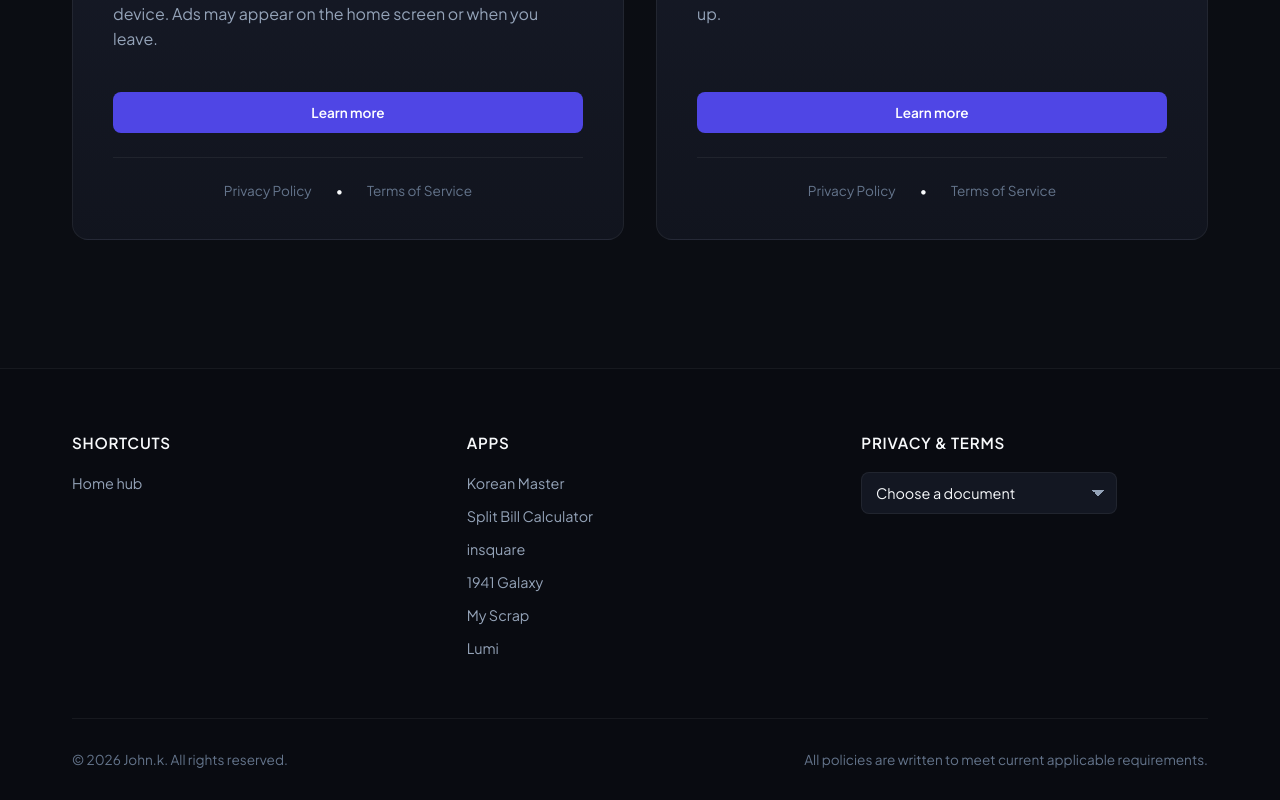
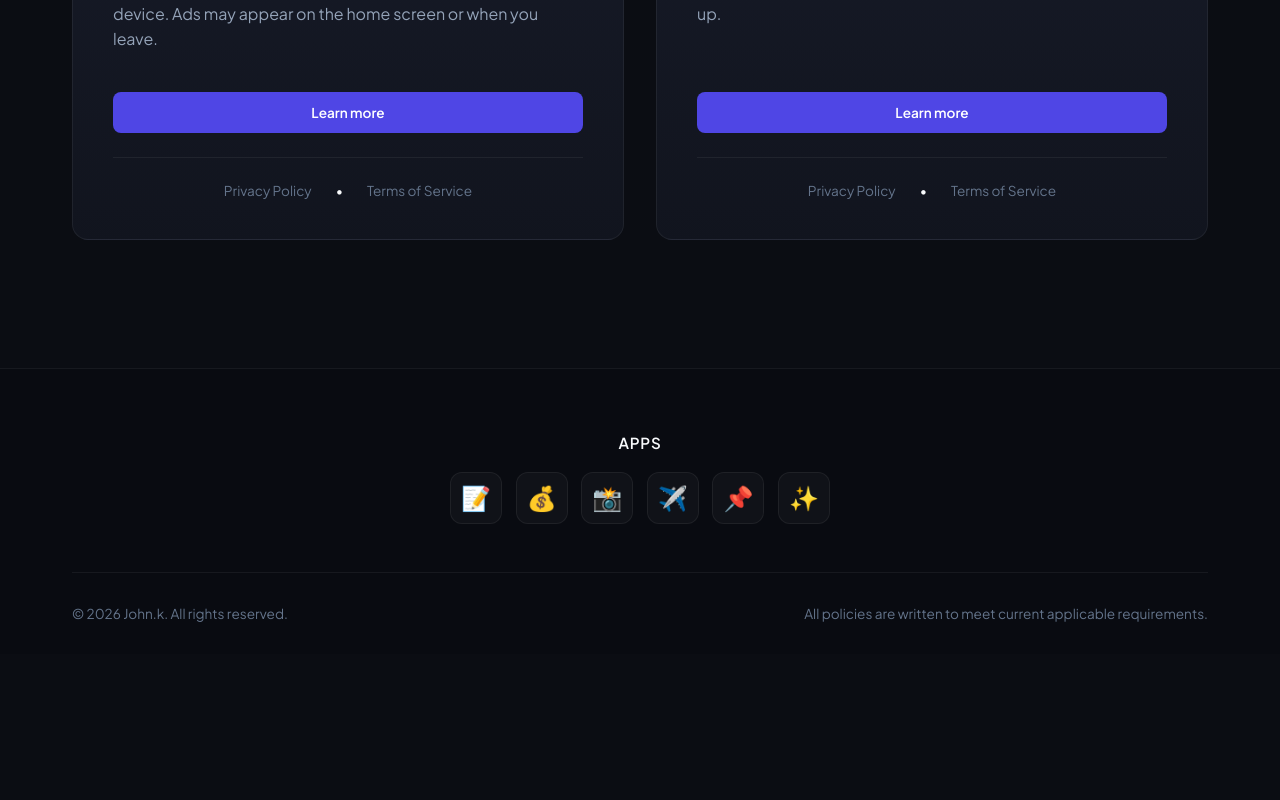
Before and after one commit to jinmo78/my-app-policies, a Next.js app: page /en in a window 1280 px wide. Shown: the part 1591-2391 px from the top of the page. After the commit the page ends 2245 px from the top, so only its background shows below. Built offline with nearby package versions, Linux system fonts and the light colour scheme.

Commit message:
푸터를 앱 아이콘만 남기고 바로가기·약관 열을 뺀다.
Co-authored-by: Cursor <cursoragent@cursor.com>

```diff
--- a/src/app/[lang]/layout.tsx
+++ b/src/app/[lang]/layout.tsx
@@ -5,7 +5,6 @@ import { getAllApps } from "@/lib/apps";
 import { getDictionary } from "@/lib/dictionary";
 import { isLocale, locales, type Locale } from "@/lib/i18n";
 import LanguageSwitcher from "@/components/LanguageSwitcher";
-import FooterPolicySelect from "@/components/FooterPolicySelect";
 
 type Props = {
   children: React.ReactNode;
@@ -62,35 +61,21 @@ export default async function LangLayout({ children, params }: Props) {
 
         <footer className="footer">
           <div className="container">
-            <div className="footer-grid">
-              <div className="footer-col">
-                <h4>{dict.footer.shortcuts}</h4>
-                <ul>
-                  <li>
-                    <a href={base}>{dict.footer.homeHub}</a>
-                  </li>
-                </ul>
-              </div>
-              <div className="footer-col">
-                <h4>{dict.footer.apps}</h4>
-                <ul>
-                  {apps.map((app) => (
-                    <li key={app.id}>
-                      <a href={`${base}/apps/${app.id}`}>{app.name}</a>
-                    </li>
-                  ))}
-                </ul>
-              </div>
-              <div className="footer-col">
-                <h4>{dict.footer.policies}</h4>
-                <FooterPolicySelect
-                  apps={apps.map((app) => ({ id: app.id, name: app.name }))}
-                  base={base}
-                  placeholder={dict.footer.policySelectPlaceholder}
-                  privacyShort={dict.footer.privacyShort}
-                  termsShort={dict.footer.termsShort}
-                />
-              </div>
+            <div className="footer-apps">
+              <h4>{dict.footer.apps}</h4>
+              <nav className="footer-app-icons" aria-label={dict.footer.apps}>
+                {apps.map((app) => (
+                  <a
+                    key={app.id}
+                    href={`${base}/apps/${app.id}`}
+                    className="footer-app-icon"
+                    title={app.name}
+                    aria-label={app.name}
+                  >
+                    <span aria-hidden="true">{app.icon}</span>
+                  </a>
+                ))}
+              </nav>
             </div>
             <div className="footer-bottom">
               <p>&copy; 2026 John.k. {dict.footer.rights}</p>
--- a/src/app/globals.css
+++ b/src/app/globals.css
@@ -170,26 +170,7 @@ a {
   color: var(--text-main);
 }
 
-.footer {
-  border-top: 1px solid var(--border-color);
-  padding: 4rem 0 2rem;
-  margin-top: auto;
-  background-color: rgba(9, 11, 17, 0.8);
-}
-
-.footer-grid {
-  display: grid;
-  grid-template-columns: 1fr 1fr 1fr;
-  gap: 3rem;
-  margin-bottom: 3rem;
-}
-
 @media (max-width: 768px) {
-  .footer-grid {
-    grid-template-columns: 1fr;
-    gap: 2rem;
-  }
-
   .header-right {
     gap: 0.75rem;
   }
@@ -199,7 +180,19 @@ a {
   }
 }
 
-.footer-col h4 {
+.footer {
+  border-top: 1px solid var(--border-color);
+  padding: 4rem 0 2rem;
+  margin-top: auto;
+  background-color: rgba(9, 11, 17, 0.8);
+}
+
+.footer-apps {
+  margin-bottom: 3rem;
+  text-align: center;
+}
+
+.footer-apps h4 {
   font-size: 0.95rem;
   font-weight: 600;
   margin-bottom: 1.25rem;
@@ -208,53 +201,31 @@ a {
   color: var(--text-main);
 }
 
-.footer-col ul {
-  list-style: none;
+.footer-app-icons {
+  display: flex;
+  justify-content: center;
+  flex-wrap: wrap;
+  gap: 0.85rem;
 }
 
-.footer-col ul li {
-  margin-bottom: 0.75rem;
+.footer-app-icon {
+  width: 3.25rem;
+  height: 3.25rem;
+  display: inline-flex;
+  align-items: center;
+  justify-content: center;
+  font-size: 1.5rem;
+  background: rgba(255, 255, 255, 0.03);
+  border: 1px solid var(--border-color);
+  border-radius: var(--radius-md);
+  text-decoration: none;
+  transition: var(--transition-smooth);
 }
 
-.footer-col ul li a {
-  color: var(--text-muted);
-  font-size: 0.9rem;
-}
-
-.footer-col ul li a:hover {
-  color: var(--text-main);
-  padding-left: 4px;
-}
-
-.footer-policy-select {
-  width: 100%;
-  max-width: 16rem;
-  appearance: none;
-  background-color: var(--bg-card);
-  background-image: linear-gradient(45deg, transparent 50%, var(--text-muted) 50%),
-    linear-gradient(135deg, var(--text-muted) 50%, transparent 50%);
-  background-position: calc(100% - 1.15rem) 1.05rem, calc(100% - 0.75rem) 1.05rem;
-  background-size: 0.4rem 0.4rem, 0.4rem 0.4rem;
-  background-repeat: no-repeat;
-  color: var(--text-main);
-  border: 1px solid var(--border-color);
-  border-radius: var(--radius-sm);
-  padding: 0.7rem 2.25rem 0.7rem 0.85rem;
-  font-size: 0.9rem;
-  font-family: inherit;
-  cursor: pointer;
-}
-
-.footer-policy-select:hover,
-.footer-policy-select:focus {
+.footer-app-icon:hover {
+  background: rgba(255, 255, 255, 0.08);
   border-color: var(--border-hover);
-  outline: none;
-}
-
-.footer-policy-select option,
-.footer-policy-select optgroup {
-  background-color: var(--bg-card);
-  color: var(--text-main);
+  box-shadow: 0 0 15px var(--primary-glow);
 }
 
 .footer-bottom {
--- a/src/components/FooterPolicySelect.tsx
+++ /dev/null
@@ -1,48 +0,0 @@
-"use client";
-
-import { useRouter } from "next/navigation";
-
-type PolicyApp = {
-  id: string;
-  name: string;
-};
-
-type Props = {
-  apps: PolicyApp[];
-  base: string;
-  placeholder: string;
-  privacyShort: string;
-  termsShort: string;
-};
-
-export default function FooterPolicySelect({
-  apps,
-  base,
-  placeholder,
-  privacyShort,
-  termsShort,
-}: Props) {
-  const router = useRouter();
-
-  return (
-    <select
-      className="footer-policy-select"
-      defaultValue=""
-      aria-label={placeholder}
-      onChange={(event) => {
-        const href = event.target.value;
-        if (href) router.push(href);
-      }}
-    >
-      <option value="" disabled>
-        {placeholder}
-      </option>
-      {apps.map((app) => (
-        <optgroup key={app.id} label={app.name}>
-          <option value={`${base}/apps/${app.id}/privacy`}>{privacyShort}</option>
-          <option value={`${base}/apps/${app.id}/terms`}>{termsShort}</option>
-        </optgroup>
-      ))}
-    </select>
-  );
-}
--- a/src/dictionaries/en.json
+++ b/src/dictionaries/en.json
@@ -7,13 +7,7 @@
     "home": "Home"
   },
   "footer": {
-    "shortcuts": "Shortcuts",
-    "homeHub": "Home hub",
     "apps": "Apps",
-    "policies": "Privacy & Terms",
-    "policySelectPlaceholder": "Choose a document",
-    "privacyShort": "Privacy Policy",
-    "termsShort": "Terms of Service",
     "rights": "All rights reserved.",
     "compliance": "All policies are written to meet current applicable requirements."
   },
--- a/src/dictionaries/ko.json
+++ b/src/dictionaries/ko.json
@@ -7,13 +7,7 @@
     "home": "Home"
   },
   "footer": {
-    "shortcuts": "바로가기",
-    "homeHub": "홈 허브",
     "apps": "출시 앱 소개",
-    "policies": "개인정보 및 약관",
-    "policySelectPlaceholder": "문서를 선택하세요",
-    "privacyShort": "개인정보방침",
-    "termsShort": "이용약관",
     "rights": "All rights reserved.",
     "compliance": "모든 방침은 최신 법령 기준을 준수하여 작성되었습니다."
   },
```
